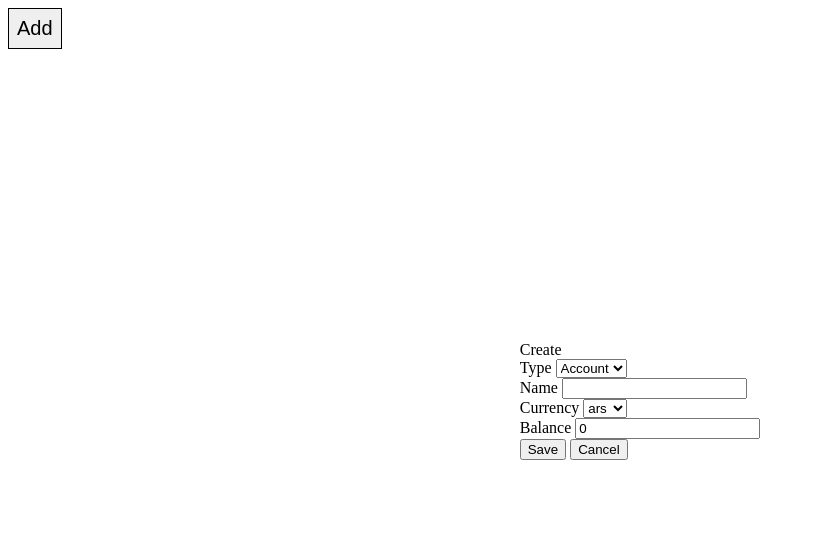
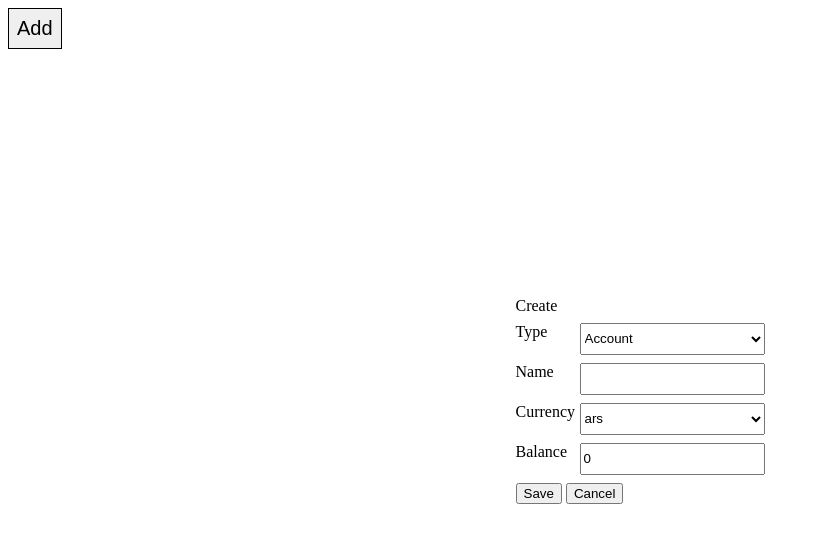
Before and after one commit to juanfrvera/finances, a SvelteKit app: page / in a window 1280 px wide. Both pictures are taken after a click on the button "Add". Shown: the top 542 px of the page, without its empty margins (0-820 px from the left). Built offline with nearby package versions, Linux system fonts and the light colour scheme.

Commit message:
wip: global style on creation modal

```diff
--- a/src/routes/creation-modal.svelte
+++ b/src/routes/creation-modal.svelte
@@ -33,7 +33,8 @@
 	<div class="modal-content">
 		<div class="modal-header">Create</div>
 		<div class="modal-body">
-			<div class="label-and-input">
+			<div class="form">
+				<div class="label-and-input clickable-height">
 					<label for="type-input">Type</label>
 					<select id="type-input" on:change={typeSelectChanged}>
 						<option>Account</option>
@@ -41,6 +42,7 @@
 					</select>
 				</div>
 				<svelte:component this={currentConfigComponent} bind:config={data.config} />
+			</div>
 		</div>
 		<div class="modal-footer">
 			<button on:click={saveClicked}>Save</button>
@@ -50,6 +52,18 @@
 </div>
 
 <style>
+	:global(.label-and-input) {
+		display: flex;
+		height: 32px;
+	}
+
+	:global(.label-and-input > label) {
+		min-width: 64px;
+	}
+	:global(.label-and-input > input, select) {
+		flex-grow: 1;
+	}
+
 	.modal {
 		position: fixed;
 		left: 0;
@@ -61,7 +75,16 @@
 		justify-content: center;
 		align-items: center;
 	}
-	.modal-body {
+	.modal-content {
 		background-color: white;
 	}
+	.modal-body {
+		margin-top: 8px;
+		margin-bottom: 8px;
+	}
+	.form {
+		display: flex;
+		flex-direction: column;
+		row-gap: 8px;
+	}
 </style>
```
Lines whose indentation alone changed are shown as unchanged.
